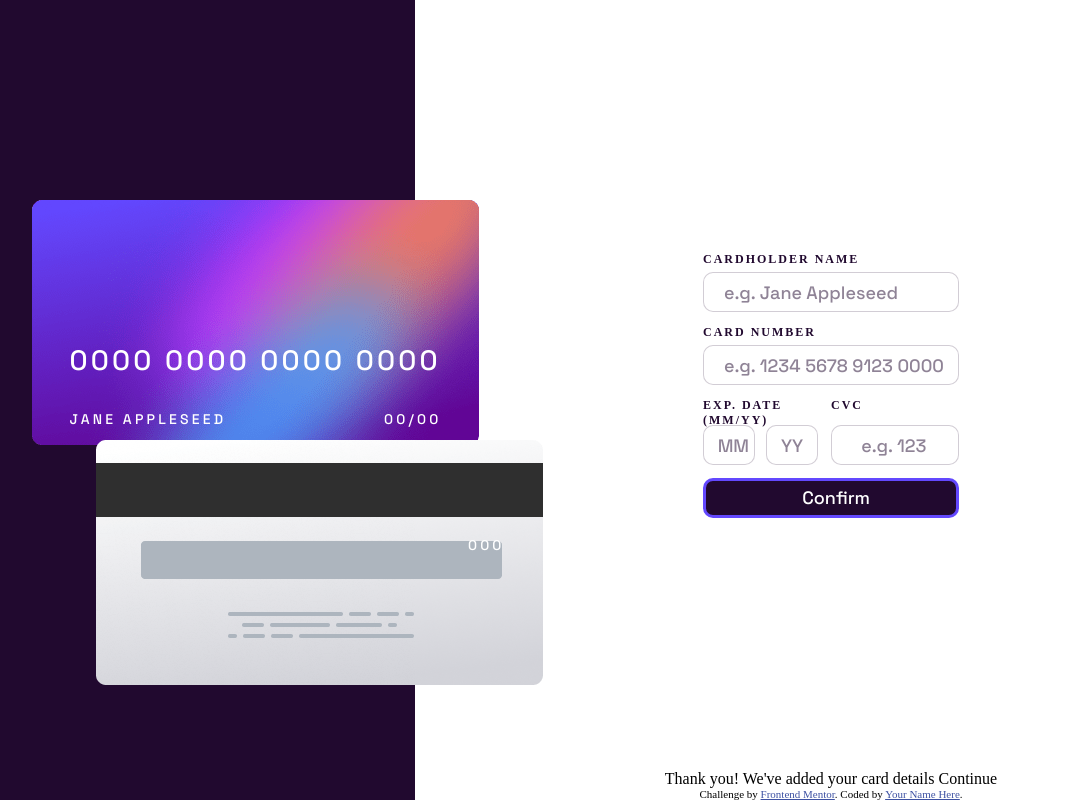
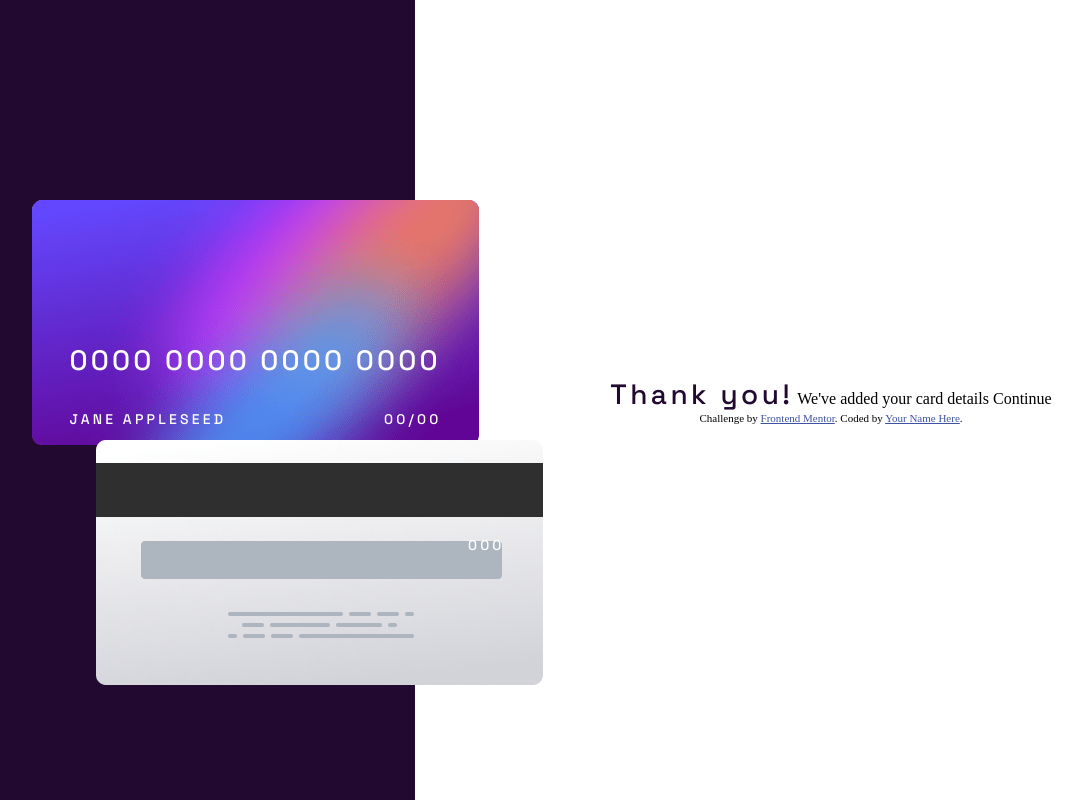
Before and after one commit to jameshsousa/interactive-card, a website with bundled scripts: page src/dist/index.html in a window 1280 px wide. Both pictures are taken after a click on the input "Confirm". Shown: the whole page, without its empty margins (33-1115 px from the left). Built offline with nearby package versions, Linux system fonts and the light colour scheme.

Commit message:
Adding the result

```diff
--- a/src/css/style.scss
+++ b/src/css/style.scss
@@ -161,6 +161,18 @@ body {
 
 }
 
+.return {
+    display: none;
+    :first-child {
+        font-size: $mediumfontsize;
+        color: $deepviletcolor;
+        letter-spacing: 3.42px;
+        font-family: $primaryfontfamily;
+    }
+}
+
+
+
 .card-front {
     @include flexCenter(center, row, center);
     width: 447px;
--- a/src/src/index.ts
+++ b/src/src/index.ts
@@ -44,3 +44,13 @@ const cvcs = (<HTMLInputElement>document.getElementById("cvc"));
     (<HTMLInputElement>document.getElementById("cvcCard")).innerText = number;
 
 })
+
+
+const inputConfirm = (<HTMLInputElement>document.getElementById("submit"));
+
+
+inputConfirm.addEventListener("click", () => {
+    (<HTMLInputElement>document.getElementsByClassName("return")[0]).style.display="block";
+    (<HTMLInputElement>document.getElementsByClassName("form")[0]).style.display="none";
+
+})
```
Also changed, not shown: src/css/style.css, src/dist/index.html, src/dist/js/src/index.js, 1 other file.
